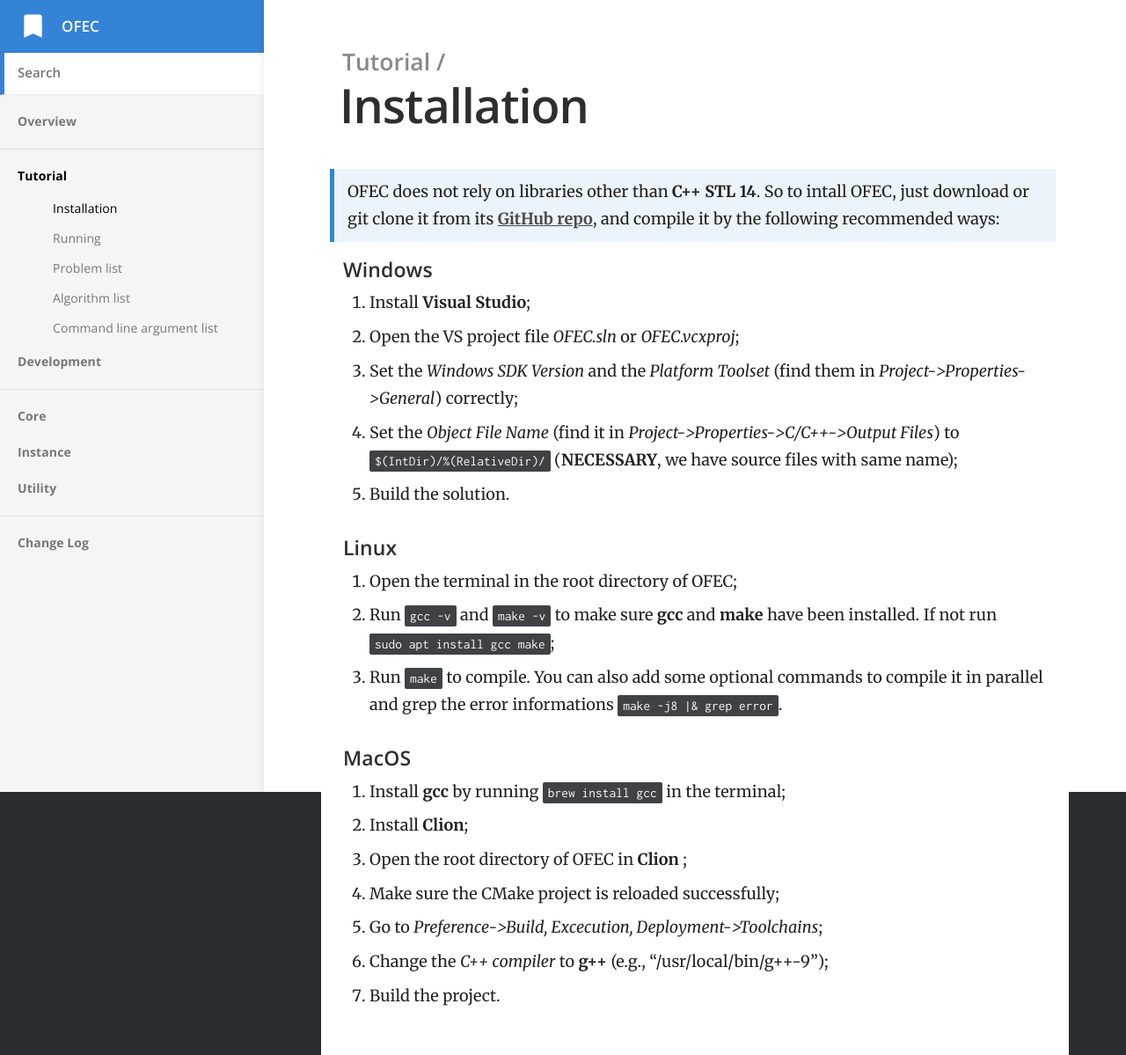
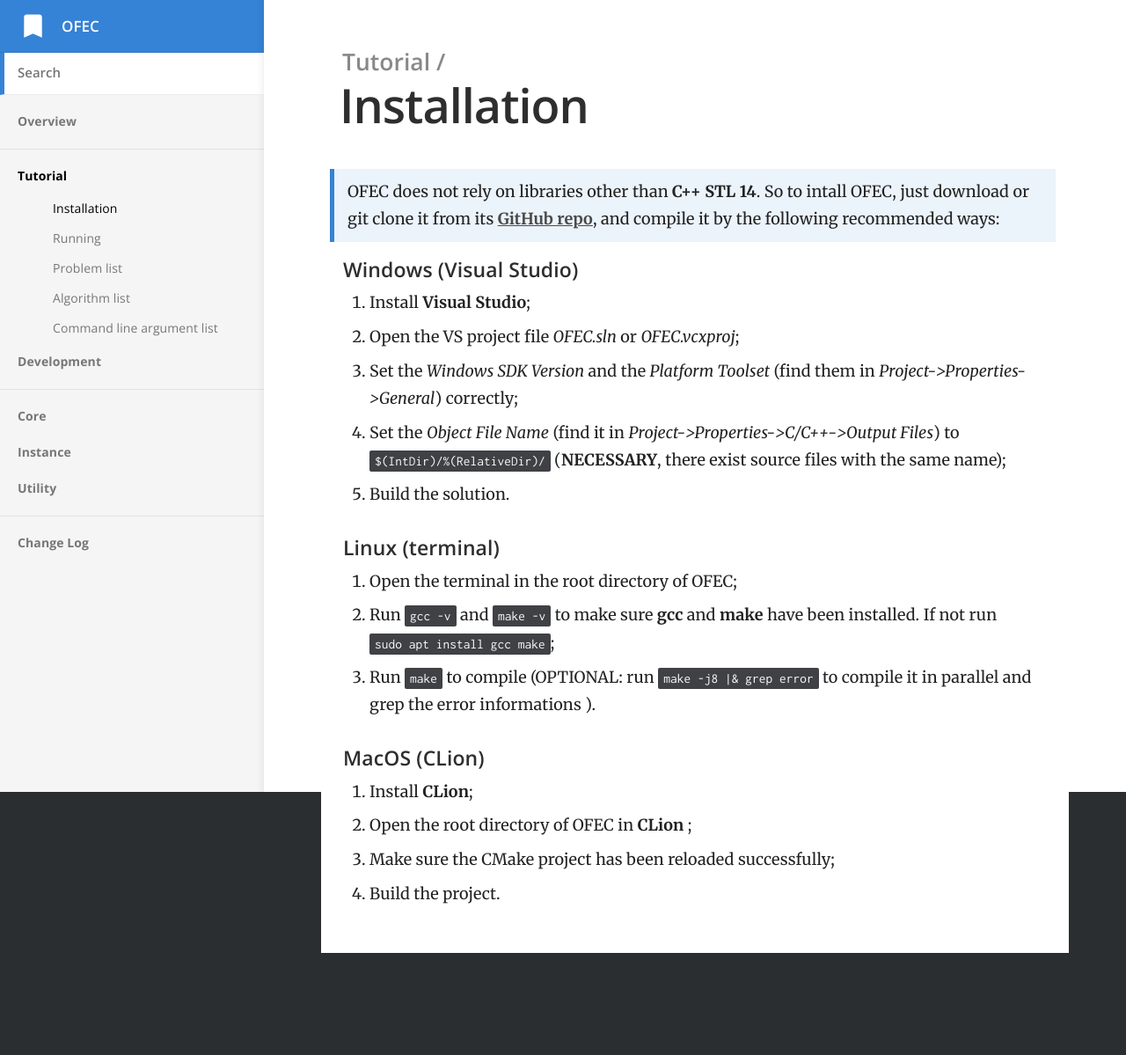
Before and after one commit to Changhe160/OFEC_Alpha_doc, a Jekyll site: the page built from _tutorials/Tutorial/installation.md, in a window 1280 px wide. Shown: the whole page at 88% size. Built offline with Jekyll 4.4.1, drawn with Linux system fonts in a browser that asks for light colours; after the commit the page ends 1083 px from its top, so only the background shows below that.

Commit message:
Update the installation.

```diff
--- a/_tutorials/Tutorial/installation.md
+++ b/_tutorials/Tutorial/installation.md
@@ -6,27 +6,24 @@ order: 1
 
 >OFEC does not rely on libraries other than **C++ STL 14**. So to intall OFEC, just download or git clone it from its [**GitHub repo**](https://github.com/Changhe160/OFEC_Alpha), and compile it by the following recommended ways:
 
-#### Windows
+#### Windows (Visual Studio)
 
 1. Install **Visual Studio**;
 1. Open the VS project file *OFEC.sln* or *OFEC.vcxproj*;
 1. Set the *Windows SDK Version* and the *Platform Toolset* (find them in *Project->Properties->General*) correctly;
-1. Set the *Object File Name* (find it in *Project->Properties->C/C++->Output Files*) to `$(IntDir)/%(RelativeDir)/` (**NECESSARY**, we have source files with same name);
+1. Set the *Object File Name* (find it in *Project->Properties->C/C++->Output Files*) to `$(IntDir)/%(RelativeDir)/` (**NECESSARY**, there exist source files with the same name);
 1. Build the solution.
 
-#### Linux
+#### Linux (terminal)
 
 1. Open the terminal in the root directory of OFEC;
 1. Run `gcc -v` and `make -v` to make sure **gcc** and **make** have been installed. If not run `sudo apt install gcc make`;
-1. Run `make` to compile. You can also add some optional commands to compile it in parallel and grep the error informations `make -j8 |& grep error`.
+1. Run `make` to compile (OPTIONAL: run `make -j8 |& grep error` to compile it in parallel and grep the error informations ).
 
 
-#### MacOS
+#### MacOS (CLion)
 
-1. Install **gcc** by running `brew install gcc` in the terminal;
-1. Install **Clion**;
-1. Open the root directory of OFEC in **Clion** ;
-1. Make sure the CMake project is reloaded successfully;
-1. Go to *Preference->Build, Excecution, Deployment->Toolchains*;
-1. Change the *C++ compiler* to **g++**  (e.g., "/usr/local/bin/g++-9");
+1. Install **CLion**;
+1. Open the root directory of OFEC in **CLion** ;
+1. Make sure the CMake project has been reloaded successfully;
 1. Build the project.
```
